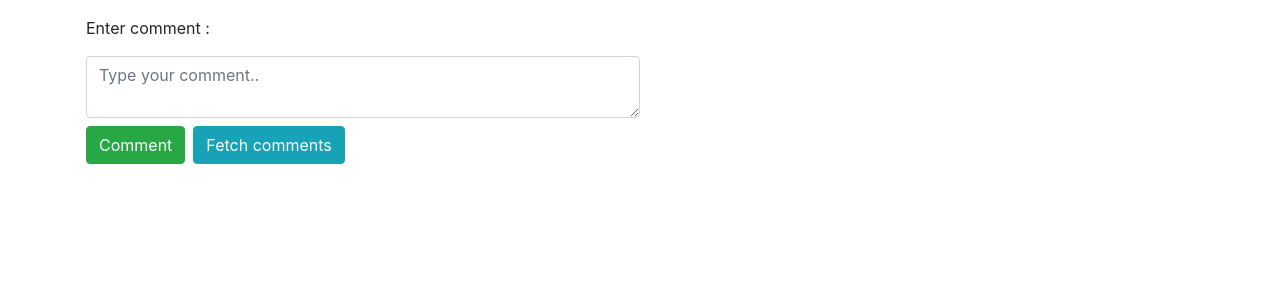
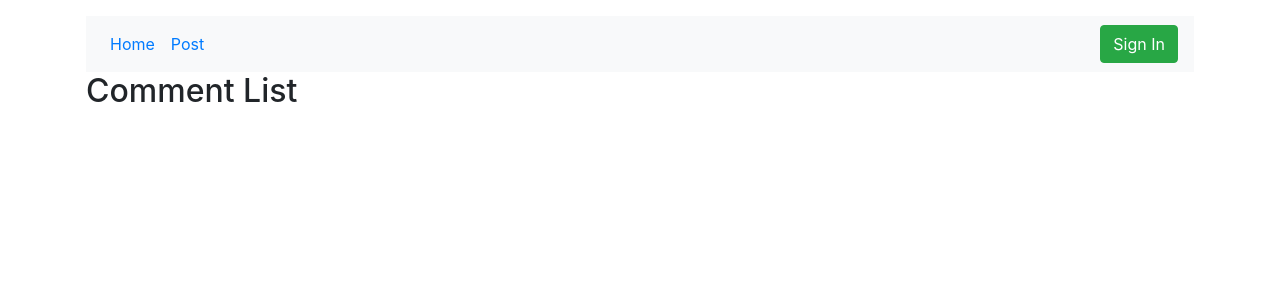
Before and after one commit to rishichawda/advanced-react-redux, a React (Create React App) app: page / in a window 1280 px wide. Shown: the top 300 px of the page. Built offline with nearby package versions, Linux system fonts and the light colour scheme.

Commit message:
setup basic logic

```diff
--- a/package.json
+++ b/package.json
@@ -8,6 +8,7 @@
     "react": "^16.4.1",
     "react-dom": "^16.4.1",
     "react-redux": "^5.0.7",
+    "react-router-dom": "^4.3.1",
     "react-scripts": "1.1.4",
     "redux": "^4.0.0",
     "redux-promise": "^0.6.0"
--- a/src/actions/index.js
+++ b/src/actions/index.js
@@ -1,4 +1,4 @@
-import { SAVE_COMMENT, FETCH_COMMENT } from 'actions/types';
+import { SAVE_COMMENT, FETCH_COMMENT, CHANGE_AUTH } from 'actions/types';
 import Axios from 'axios';
 
 export function saveComment(comment) {
@@ -16,3 +16,10 @@ export function saveComment(comment) {
          payload: request
      }
   }
+
+  export function changeAuthenticationState(LoggedIn) {
+      return {
+          type: CHANGE_AUTH,
+          payload: LoggedIn
+      }
+   }
--- a/src/actions/types.js
+++ b/src/actions/types.js
@@ -1,2 +1,3 @@
 export const SAVE_COMMENT = 'save';
 export const FETCH_COMMENT = 'fetch';
+export const CHANGE_AUTH = 'change_auth';
--- a/src/components/App.js
+++ b/src/components/App.js
@@ -1,12 +1,55 @@
-import React from 'react';
+import React, { Component } from 'react';
+import { Route, Link } from 'react-router-dom';
 import CommentBox from 'components/CommentBox';
 import CommentList from 'components/CommentList';
+import { connect } from 'react-redux';
+import * as actions from 'actions';
 
-export default () => {
-    return (
-        <div className="container p-3">
-            <CommentBox />
-            <CommentList />
-        </div>
-    );
+class App extends Component {
+    authbuttons() {
+        return (
+            <div>
+                {
+                    this.props.auth &&
+                     <button className="btn btn-warning" onClick={()=>{
+                         this.props.changeAuthenticationState(false);
+                        }}>Sign Out</button>
+                    }
+                {
+                    !this.props.auth &&
+                    <button className="btn btn-success" onClick={()=>{
+                        this.props.changeAuthenticationState(true);
+                        }}>Sign In</button>
+                }
+            </div>
+        );
+    }
+
+    header() {
+        return (
+            <nav className="navbar navbar-expand bg-light">
+                <ul className="navbar-nav mr-auto">
+                    <li className="nav-item"><Link className="nav-link" to="/">Home</Link></li>
+                    <li className="nav-item"><Link className="nav-link" to="/post">Post</Link></li>
+                </ul>
+                    { this.authbuttons() }
+            </nav>
+        )
+    }
+    render() {
+        return (
+            <div className="container p-3">
+                { this.header() }
+                <Route path="/post" component={CommentBox}/>
+                <Route exact path="/" component={CommentList}/>
+            </div>
+        );
+    }
 }
+
+
+function mapstatetoprops({ auth }) {
+    return { auth };
+ }
+
+export default connect(mapstatetoprops, actions)(App);
--- a/src/components/CommentBox.js
+++ b/src/components/CommentBox.js
@@ -6,6 +6,20 @@ class CommentBox extends Component {
     state = {
         comment: ''
      };
+
+    componentDidMount() {
+        this.checkAuth();
+    }
+
+    componentDidUpdate() {
+        this.checkAuth();
+    }
+
+    checkAuth() {
+        if(!this.props.auth) {
+            this.props.history.push('/');
+        }
+    }
 
     handleChange = (e) => {
         this.setState({
@@ -33,4 +47,8 @@ class CommentBox extends Component {
     }
 }
 
-export default connect(null, actions)(CommentBox);
+function mapstatetoprops({auth}) {
+    return { auth };
+ }
+
+export default connect(mapstatetoprops, actions)(CommentBox);
--- a/src/components/CommentList.js
+++ b/src/components/CommentList.js
@@ -1,5 +1,6 @@
 import React, { Component } from 'react';
 import { connect } from 'react-redux';
+
 
 class CommentList extends Component {
     renderComments = () => {
@@ -12,9 +13,15 @@ class CommentList extends Component {
 
     render() {
         return (
-            <ul className="list-group pt-4">
-                {this.renderComments()}
-            </ul>
+            <div>
+                {
+                    this.props.comments.length===0 &&
+                        <h2>Comment List</h2>
+                }
+                <ul className="list-group pt-4">
+                    {this.renderComments()}
+                </ul>
+            </div>
         )
     }
 }
--- a/src/index.js
+++ b/src/index.js
@@ -1,12 +1,15 @@
 import React from 'react';
 import ReactDOM from 'react-dom';
+import { BrowserRouter, Route } from 'react-router-dom';
 import '../node_modules/bootstrap/dist/css/bootstrap.css';
 import Root from 'root';
 import App from 'components/App';
 
 ReactDOM.render(
     <Root >
-        <App />
+        <BrowserRouter>
+            <Route path="/" component={App}/>
+        </BrowserRouter>
     </Root>,
     document.getElementById('root')
 );
--- /dev/null
+++ b/src/reducers/auth.js
@@ -0,0 +1,10 @@
+import { CHANGE_AUTH } from "../actions/types";
+
+export default function (state = false, action) {
+    switch(action.type) {
+        case CHANGE_AUTH:
+            return action.payload;
+        default:
+            return state;
+    }
+ }
--- a/src/reducers/index.js
+++ b/src/reducers/index.js
@@ -1,6 +1,8 @@
 import { combineReducers } from 'redux';
 import commentReducer from 'reducers/comments';
+import authReducer from 'reducers/auth';
 
 export default combineReducers({
-    comments: commentReducer
+    comments: commentReducer,
+    auth: authReducer
 });
```
Also changed, not shown: 1 other file (tests, documents, lock files or other folders).
